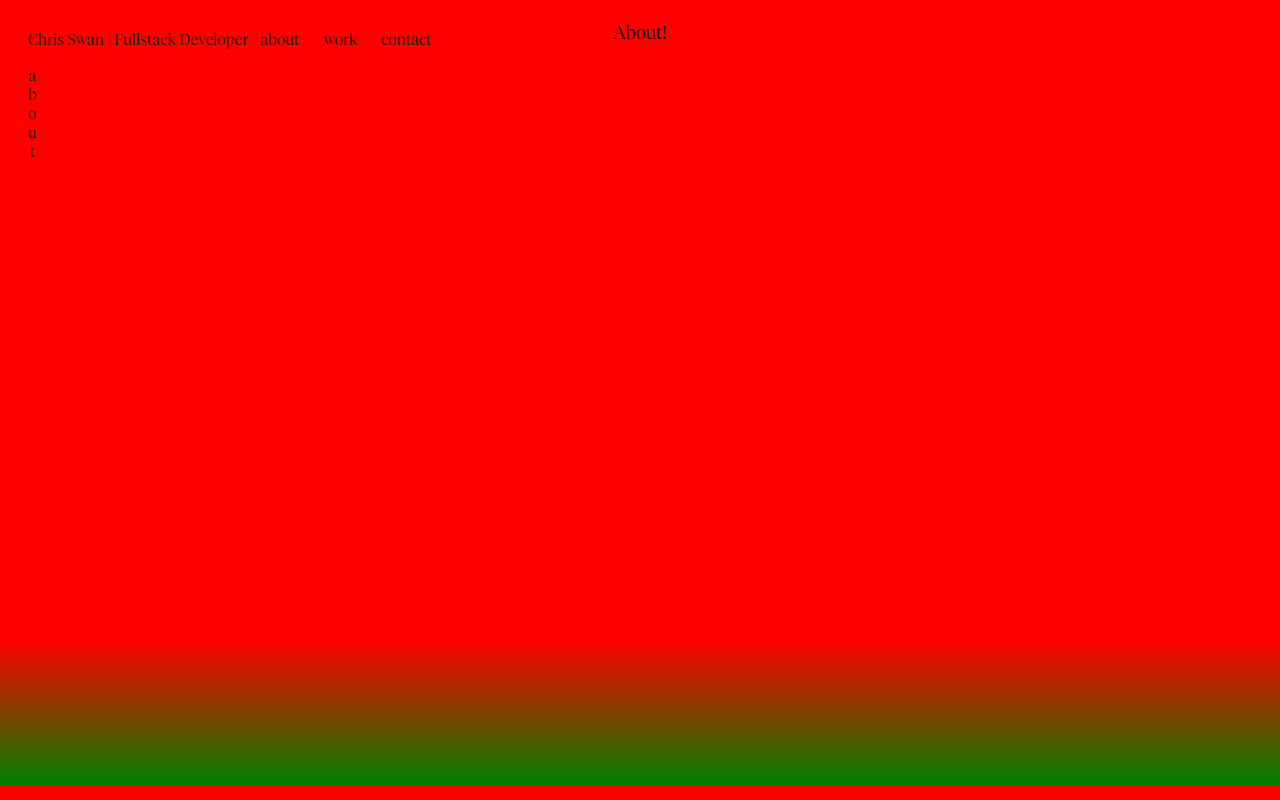
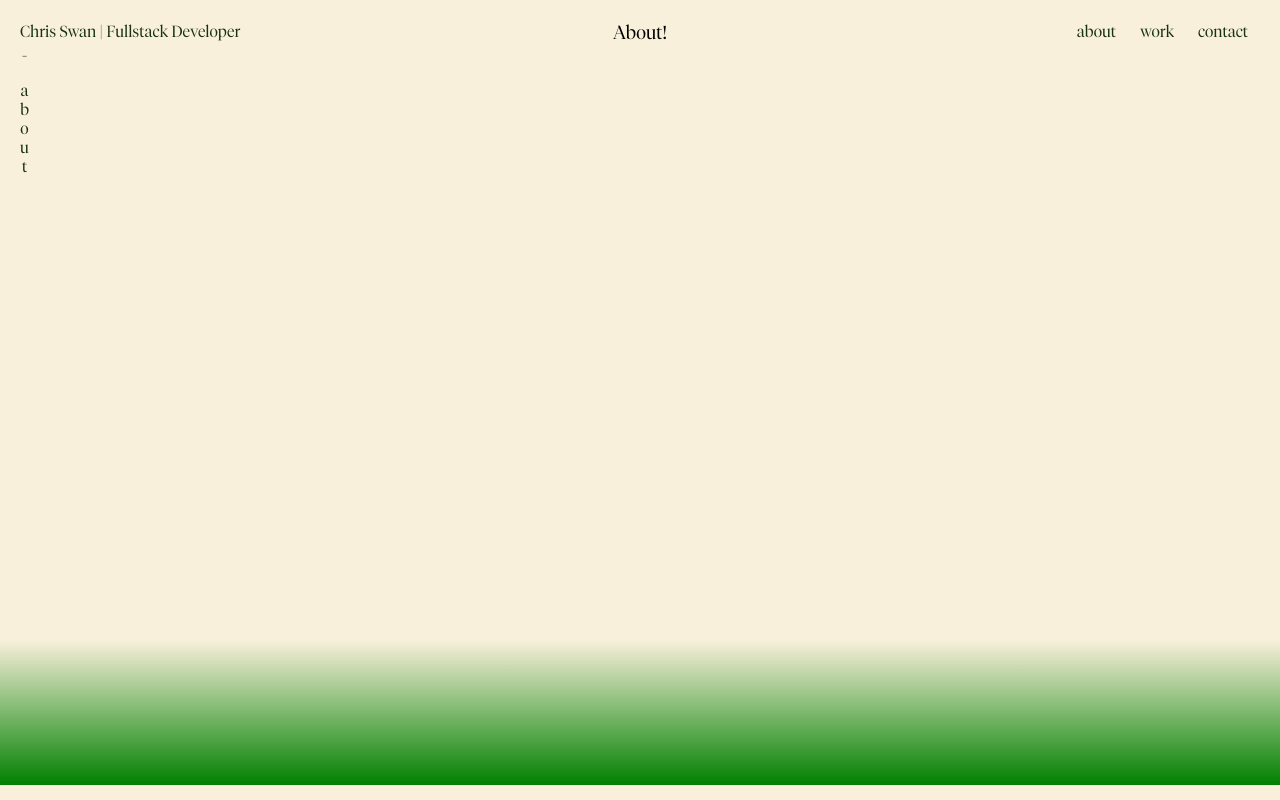
Before and after one commit to Chrisp-Swanch/personal-website, a React (Vite) app: page / in a window 1280 px wide. Shown: the top 800 px of the page. Built offline with nearby package versions, Linux system fonts and the light colour scheme.

Commit message:
nav formatted, with animation

```diff
--- a/src/components/App.tsx
+++ b/src/components/App.tsx
@@ -8,8 +8,10 @@ function App() {
 
   return (
     <>
-      <Nav setNavSelection={setNavSelection} />
-      <NavSelected selection={navSelection} />
+      <section className="nav-section">
+        <Nav setNavSelection={setNavSelection} />
+        <NavSelected key={navSelection} selection={navSelection} />
+      </section>
       <Views />
     </>
   )
--- a/src/components/NavSelected.tsx
+++ b/src/components/NavSelected.tsx
@@ -5,9 +5,10 @@ interface Props {
 function NavSelected(props: Props) {
   const { selection } = props
   return (
-    <span id="vertical-text">
-      - {selection}
-    </span>
+    <div className="vertical-text">
+      <p>-</p>
+      <span className="vertical-text__selection">{selection}</span>
+    </div>
   )
 }
 
--- a/src/styles/index.scss
+++ b/src/styles/index.scss
@@ -22,9 +22,21 @@ a {
   @include green-text;
 }
 
+.nav-section {
+  position: fixed;
+  display: flexbox;
+  top: 0px;
+  left: 0px;
+  width: 100%;
+  height: auto;
+}
+
 .nav-container {
+  @include page-padding;
   display: flex;
-  position: fixed;
+  position: relative;
+  top: 0;
+  left: 0;
   justify-content: flex-end;
 
   &__option {
@@ -38,13 +50,35 @@ a {
   }
 }
 
-#vertical-text {
+.vertical-text {
   @include green-text;
+  padding-left: $page-padding;
+  margin-top: calc($page-padding * -0.88);
+  display: flex;
+  align-items: center;
   writing-mode: vertical-rl;
   text-orientation: upright;
   white-space: nowrap;
   position: relative;
   left: -8px;
+
+  p {
+    margin: 0;
+  }
+
+  &__selection {
+    padding-top: 16px;
+    animation: fade 1s;
+
+    @keyframes fade {
+      from {
+        opacity: 0;
+      }
+      to {
+        opacity: 1;
+      }
+    }
+  }
 }
 
 .views-container {
@@ -63,12 +97,10 @@ a {
   .section-container {
 
     &__about {
-      // position: relative;
       top: 0px;
       z-index: -4;
       display: flex;
       justify-content: center;
-      background-color: red;
       width: 100%;
       height: 100vh;
 
@@ -125,9 +157,5 @@ a {
       width: 100%;
       height: 100vh;
     }
-
-    // &__content {
-    //     position: fixed;
-    //   }
   }
 }
```
